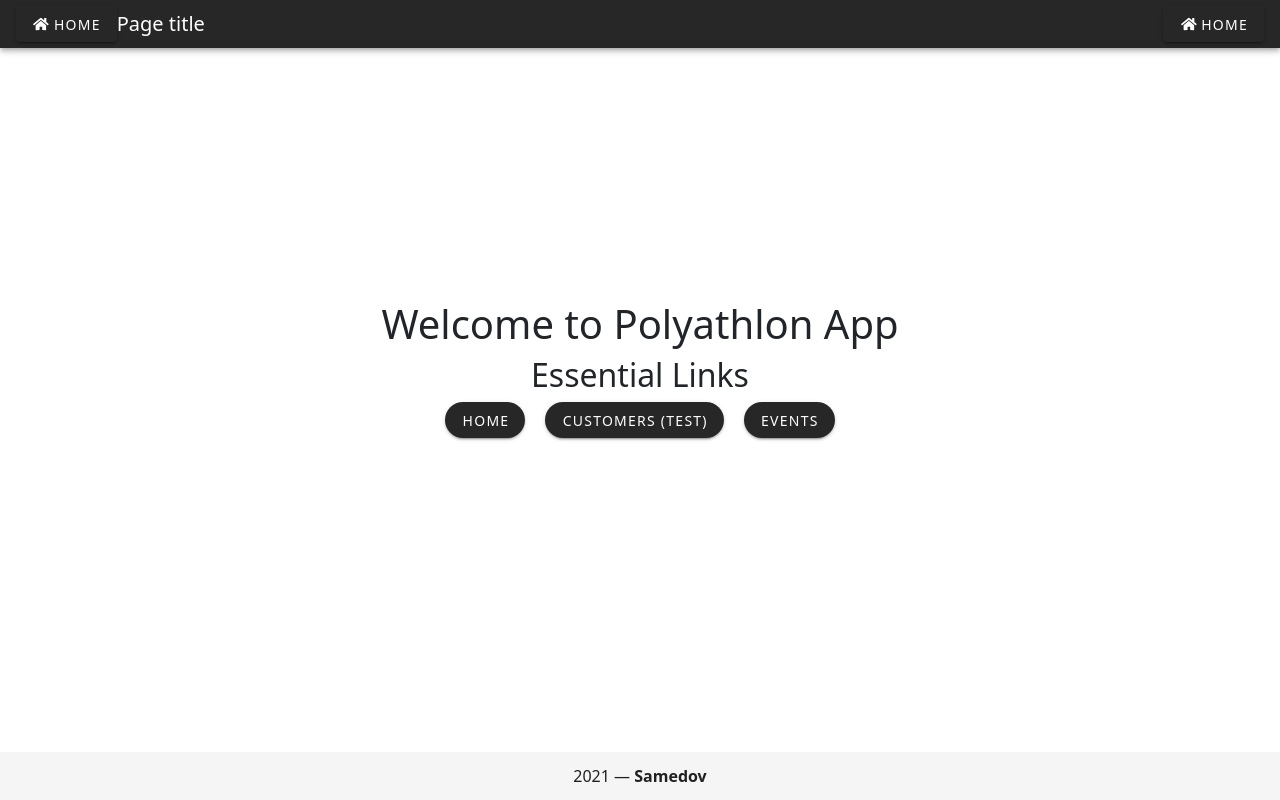
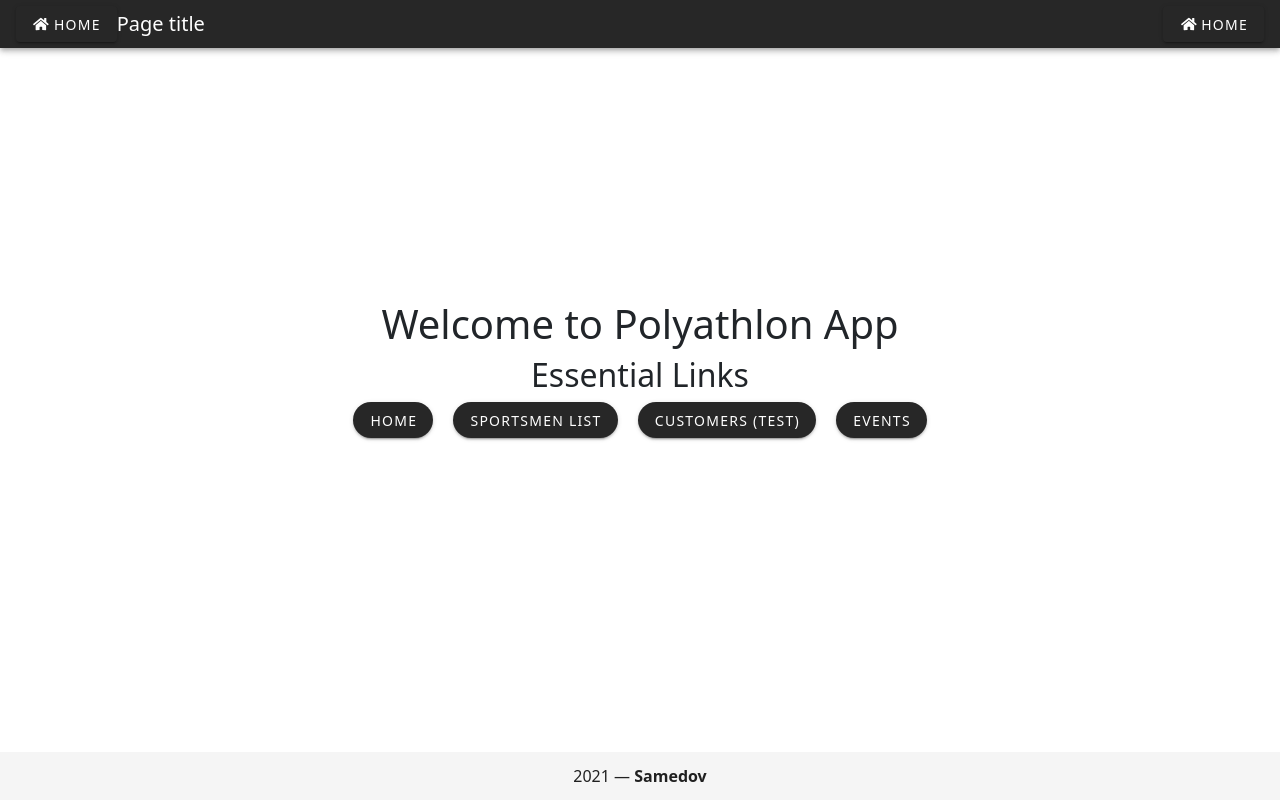
Before and after one commit to samedovAV/polyathlon-front-end, a Vue app: page / in a window 1280 px wide. Built offline with nearby package versions, Linux system fonts and the light colour scheme.

Commit message:
sportsmen start

```diff
--- /dev/null
+++ b/src/components/SportsmenList.vue
@@ -0,0 +1,35 @@
+<template>
+    <v-card
+    class="mx-auto"
+    >
+        <v-list></v-list>
+    </v-card>
+</template>
+
+<script>
+import http from "../http-common";
+
+export default {
+    name: "sportsmen-list",
+    data() {
+        return {
+            sportsmen: []
+        };
+    },
+    methods: {
+        retrieveSportsmen() {
+            http
+                .get("/sportsman/list")
+                .then(response => {
+                    this.sportsmen = response.data;
+                })
+        },
+        refreshList() {
+            this.retrieveSportsmen();
+        }
+    },
+    mounted() {
+        this.retrieveSportsmen();
+    }
+}
+</script>
--- a/src/components/WelcomePage.vue
+++ b/src/components/WelcomePage.vue
@@ -7,6 +7,11 @@
       <li>
         <router-link to="/home" class="nav-link">
           <v-btn rounded color="primary" dark>Home</v-btn>
+        </router-link>
+      </li>
+      <li>
+        <router-link to="/sportsmen" class="nav-link">
+          <v-btn rounded color="primary" dark>Sportsmen List</v-btn>
         </router-link>
       </li>
       <li>
--- a/src/router.js
+++ b/src/router.js
@@ -10,6 +10,7 @@ import Login from './views/Login.vue';
 import Register from './views/Register.vue';
 import EventsList from './components/EventsList.vue';
 import Event from './components/Event.vue';
+import SportsmenList from './components/SportsmenList.vue';
 
 Vue.use(Router);
 
@@ -46,6 +47,12 @@ export default new Router({
       name: "events",
       alias: "/event",
       component: EventsList
+    },
+    {
+      path: "/sportsmen",
+      name: "sportsmen",
+      alias: "/sportsman",
+      component: SportsmenList
     },
     {
       path: "/add",
```
